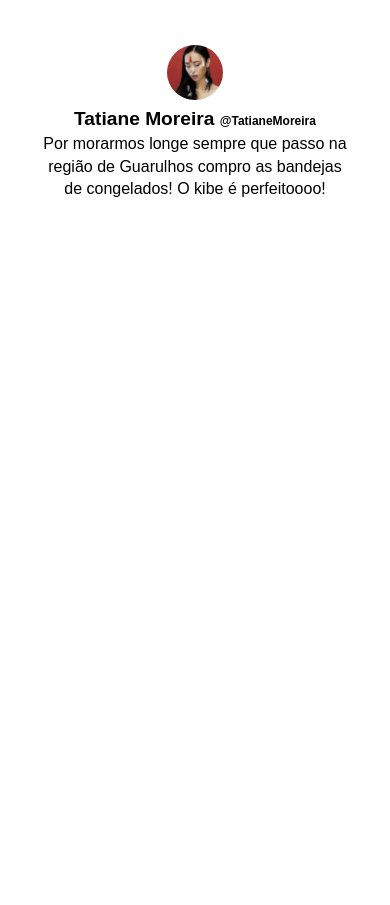
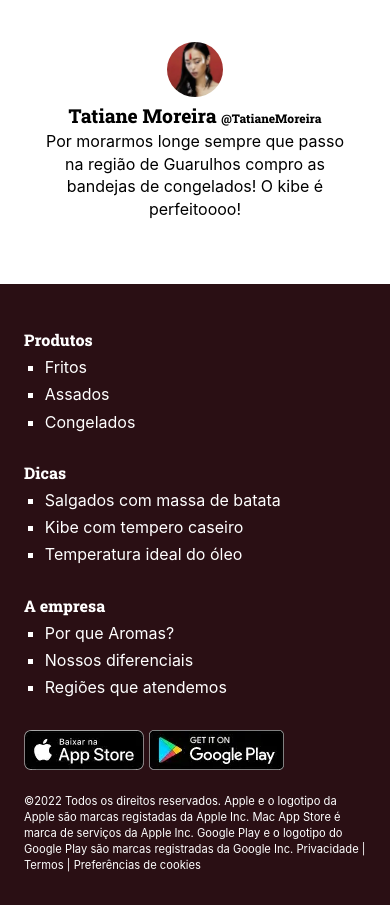
Before and after one commit to xofen/minha_lanchonete_Fulture_HTMLCSS, a plain HTML site: page index.html in a window 390 px wide. Shown: the part 2751-3656 px from the top of the page. Before the commit the page ends 3048 px from the top, so only its background shows below. Drawn offline with Linux system fonts and the light colour scheme.

Commit message:
Footer mobile OK

```diff
--- a/css/common.css
+++ b/css/common.css
@@ -1,6 +1,11 @@
 /* __________ COMUM __________ */
 html {
-    font-family: sans-serif;
+    font-family: -apple-system, BlinkMacSystemFont, 'Segoe UI', Roboto, Oxygen, Ubuntu, Cantarell, 'Open Sans', 'Helvetica Neue', sans-serif;
+}
+
+h1, h2, h3, h4, h5, h6 {
+    font-family: 'Roboto Slab', serif;
+    font-weight: 800;
 }
 
 section {
@@ -86,3 +91,37 @@ header button:hover {
 }
 
 /* __________ FOOTER __________ */
+
+footer {
+    background-color: #2a0f14;
+    color: white;
+}
+
+footer section {
+    display: flex;
+    flex-direction: column;
+    gap: 1.5rem;
+}
+
+#sub_menu ul {
+    list-style-type: square;
+}
+
+#sub_menu ul li {
+    margin: .7rem 0 .7rem 1.3rem;
+}
+
+footer a {
+    color: white;
+}
+
+#stores {
+    display: flex;
+    flex-direction: column;
+    gap: 1.3rem;
+}
+
+#stores p {
+    font-size: .7rem;
+    line-height: 1rem;
+}
--- a/index.html
+++ b/index.html
@@ -11,6 +11,10 @@
     <meta name="description" content="Venda de Salgados fritos e assados">
     <meta name="keywords" content="salgados, fritos, assados">
     <meta name="author" content="Rodela Bordozza">
+
+    <link rel="preconnect" href="https://fonts.googleapis.com">
+    <link rel="preconnect" href="https://fonts.gstatic.com" crossorigin>
+    <link href="https://fonts.googleapis.com/css2?family=Roboto+Slab:wght@400;800&display=swap" rel="stylesheet">
 
     <link rel="stylesheet" href="./css/reset.css">
     <link rel="stylesheet" href="./css/common.css">
@@ -92,7 +96,7 @@
             </div>
         </section>
 
-        <section>
+        <section> <!-- DEPOIMENTOS -->
             <div class="underline_title">
                 <h2>Depoimentos</h2><hr class="underline">
             </div>
@@ -117,7 +121,40 @@
     </main>
 
     <footer>
+        <section>
+            <div id="sub_menu">
+                <h5>Produtos</h5>
+                <ul>
+                    <li><a href="">Fritos</a></li>
+                    <li><a href="">Assados</a></li>
+                    <li><a href="">Congelados</a></li>
+                </ul>
+            </div>
+            <div id="sub_menu">
+                <h5>Dicas</h5>
+                <ul>
+                    <li><a href="">Salgados com massa de batata</a></li>
+                    <li><a href="">Kibe com tempero caseiro</a></li>
+                    <li><a href="">Temperatura ideal do óleo</a></li>
+                </ul>
+            </div>
+            <div id="sub_menu">
+                <h5>A empresa</h5>
+                <ul>
+                    <li><a href="">Por que Aromas?</a></li>
+                    <li><a href="">Nossos diferenciais</a></li>
+                    <li><a href="">Regiões que atendemos</a></li>
+                </ul>
+            </div>
+            <div id="stores">
+                <div class="logos">
+                    <img src="./imgs/mac-app-store.webp" alt="App Store">
+                    <img src="./imgs/play-store.webp" alt="Google Play">
+                </div>
+                <p>©2022 Todos os direitos reservados. Apple e o logotipo da Apple são marcas registadas da Apple Inc. Mac App Store é marca de serviços da Apple Inc. Google Play e o logotipo do Google Play são marcas registradas da Google Inc. Privacidade | Termos | Preferências de cookies</p>
+            </div>
 
+        </section>
     </footer>
 </body>
 
--- a/style.css
+++ b/style.css
@@ -101,7 +101,7 @@
     flex-direction: column;
     gap: 3rem;
 
-    padding-bottom: 4rem;
+    padding-bottom: 2rem;
 }
 
 #box_depoimento {
```
